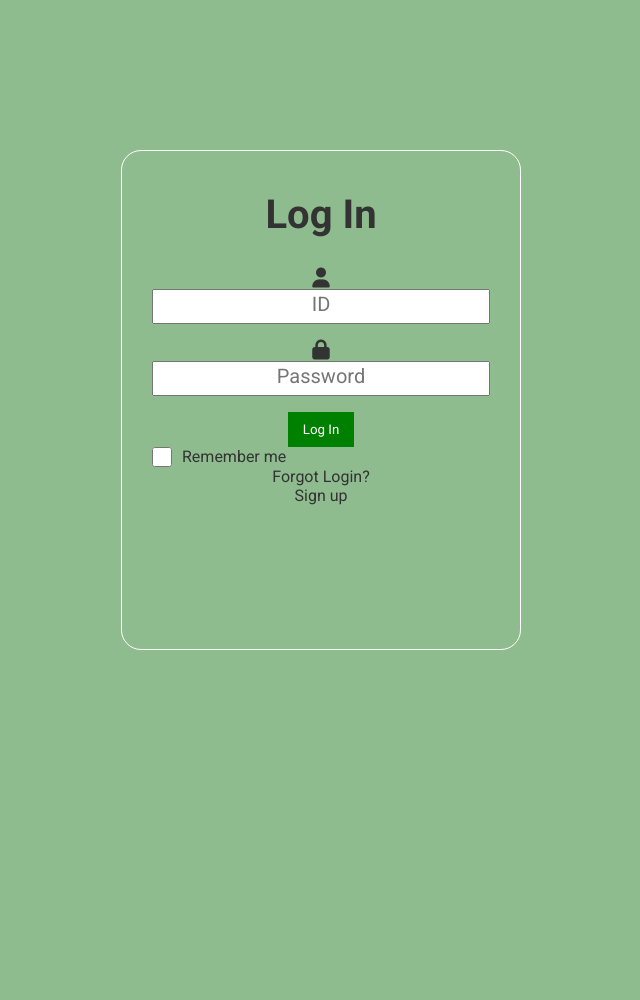
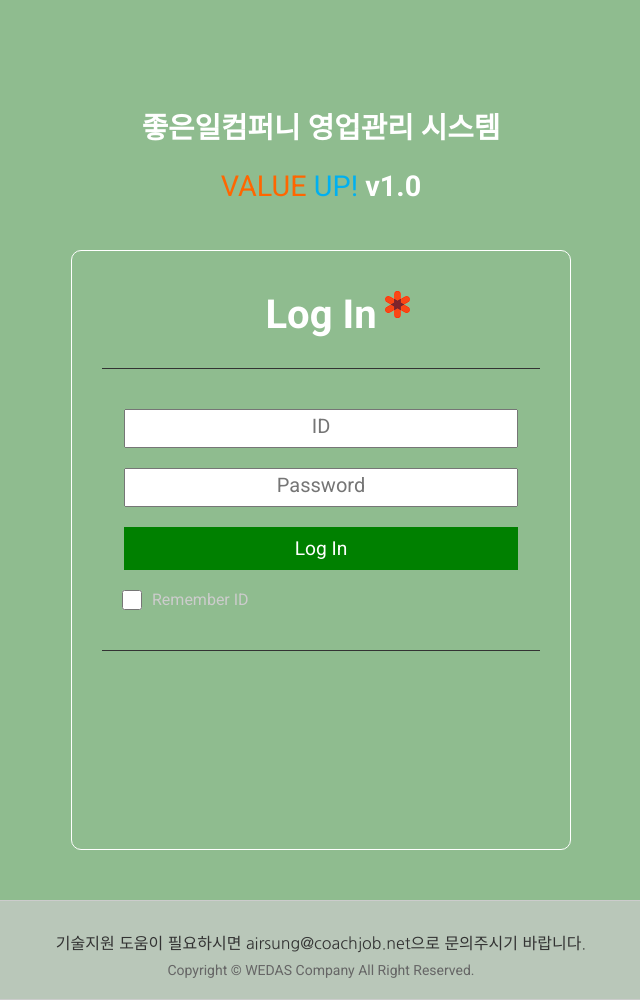
Before and after one commit to ARISTAHS/publishing, a plain HTML site: page study/login/index.html in a window 1280 px wide. Shown: the whole page, without its empty margins (319-959 px from the left). Before the commit the page ends 800 px from the top, so only its background shows below. Drawn offline with Linux system fonts and the light colour scheme.

Commit message:
로그인페이지 1차 완
1차 완성, 피드백 전

```diff
--- a/study/login/css/layout.css
+++ b/study/login/css/layout.css
@@ -3,31 +3,49 @@
 body {
   background-color: #8FBC8F;
   font-family: 'Roboto', sans-serif;
-  color: #333;
+  color: #fff;
   text-align: center;
   position: relative;
   height: 100vh;
 }
-main{
-  width: 100%;
+#wrap{
+  width: 100%; height: 100%;
+  display: grid;
+  grid-template-rows: 200px auto 100px;
+  grid-row-gap: 50px;
 }
-
+h1{padding: 100px 0 30px; font-size: 1.8em; line-height: 2; color: #fff; font-weight: 700;}
+h1 span{font-weight: 400;}
+h1 span:nth-of-type(1){color: #ff6600;}
+h1 span:nth-of-type(2){color: #00b0f0;}
 form {
-  width: 400px;
-  height: 500px;
+  width: 500px;
+  height: 600px;
   margin: 0 auto;
-  position: absolute;
-  top: 50%;
-  left: 50%;
-  transform: translate(-50%,-50%);
   padding: 40px 30px;
   border: 1px solid #fff;
-  border-radius: 20px;
+  border-radius: 10px;
 }
 .login-title{
   font-size: 2.5em;
   font-weight: 700;
   margin-bottom: 30px;
+  position: relative;
+}
+.login-title::after{
+  content: '';
+  display: block;
+  width: 25px; height: 28px;
+  background: url(../images/logo_01.png) no-repeat;
+  background-size: contain;
+  position: absolute;
+  top: 0px;
+  right: 130px;
+}
+.login-container{
+  border-top: 1px solid #333;
+  border-bottom: 1px solid #333;
+  padding: 40px 0;
 }
 .login-container ul {
   display: flex;
@@ -36,16 +54,13 @@ form {
   justify-content: center;
 }
 .login-container ul li{
-  margin-bottom: 16px;
-  width: 100%;
-}
-.login-container ul li label i{font-size: 20px;}
-label {
-  display: block;
+  margin-bottom: 20px;
+  width: 90%;
 }
 .login-container ul li input{
   width: 100%;
-  padding: 8px;
+  padding: 10px 15px;
+  cursor: pointer;
 }
 .login-container ul li input[type="password"]::placeholder,
 .login-container ul li input[type="text"]::placeholder {
@@ -54,17 +69,23 @@ label {
   font-size: 1.5em;
   font-family: 'Roboto', sans-serif;
 }
-.check-box{overflow: hidden; text-align: left;}
+.check-box{overflow: hidden; text-align: left; margin-left: 20px;}
 .check-box input{
-  width: 20px; height: 20px; float: left; margin-right: 10px;
+  width: 20px; height: 20px; float: left; margin-right: 10px; cursor: pointer;}
+.check-box label{color: #ccc; transition: color .3s ease-in-out;}
+.check-box::before{content: ''; display: block; clear: both;}
+input[type="checkbox"]:checked + label {
+  color: #fff;
 }
-.check-box::before{content: ''; display: block; clear: both;}
-
-
-button {
+.login-btn{
   background-color: #008000;
   color: white;
+  font-size: 1.2em;
+  width: 90%;
   padding: 10px 15px;
-  border: none;
+  margin-bottom: 20px;
   cursor: pointer;
 }
+#footerArea{padding-top: 30px; color: #333; border: 1px solid #ccc; background: rgba(204, 204, 204, .7); line-height: 1.6;}
+.address{ font-family: 'Nanum Gothic', sans-serif; font-style: normal;}
+.copyright{   font-family: 'Roboto', sans-serif; color: #666; font-size: 14px;}
--- a/study/login/index.html
+++ b/study/login/index.html
@@ -9,41 +9,39 @@
   <script src="https://kit.fontawesome.com/ef15d6eb6f.js" crossorigin="anonymous"></script>
 </head>
 <body>
-  <main>
+  <div id="wrap">
+    <h1>
+      좋은일컴퍼니 영업관리 시스템<br>
+      <span>VALUE</span> <span>UP!</span> v1.0
+    </h1>
+
     <form action="#" method="post">
-
-      <h1 class="login-title">Log In</h1>
-
+      <p class="login-title">Log In</p>
       <div class="login-container">
         <ul>
           <li class="login-area">
-            <label for="id"><i class="fa-solid fa-user"></i></label>
-            <input type="text" placeholder="ID" name="id" required>
+            <input type="text" placeholder="ID" required>
           </li>
           <li class="pass-area">
-            <label for="pass"><i class="fa-solid fa-lock"></i></label>
-            <input type="password" placeholder="Password" name="pass" required>
+            <input type="password" placeholder="Password" required>
           </li>
         </ul>
 
         <button class="login-btn" type="submit">Log In</button>
 
         <div class="check-box">
-          <input type="checkbox" name="remember">Remember me
+          <input name="box" type="checkbox" name="remember">
+          <label for="box">Remember ID</label>
         </div>
       </div>
+    </form>
 
-      <ul class="etc-area">
-        <li>
-          <a href="#"><span>Forgot Login?</span></a>
-        </li>
-        <li>
-          <a href="#">Sign up</a>
-        </li>
-      </ul>
-    </form>
-  </main>
+    <footer id="footerArea">
+			<address class="address">기술지원 도움이 필요하시면 <a href="mailto:airsung@coachjob.net">airsung@coachjob.net</a>으로 문의주시기 바랍니다. <br>
+      <span class="copyright">Copyright © WEDAS Company All Right Reserved.</span>
+      </address>
+		</footer>
+  </div>
 
-  <script src=""></script>
 </body>
 </html>
```
